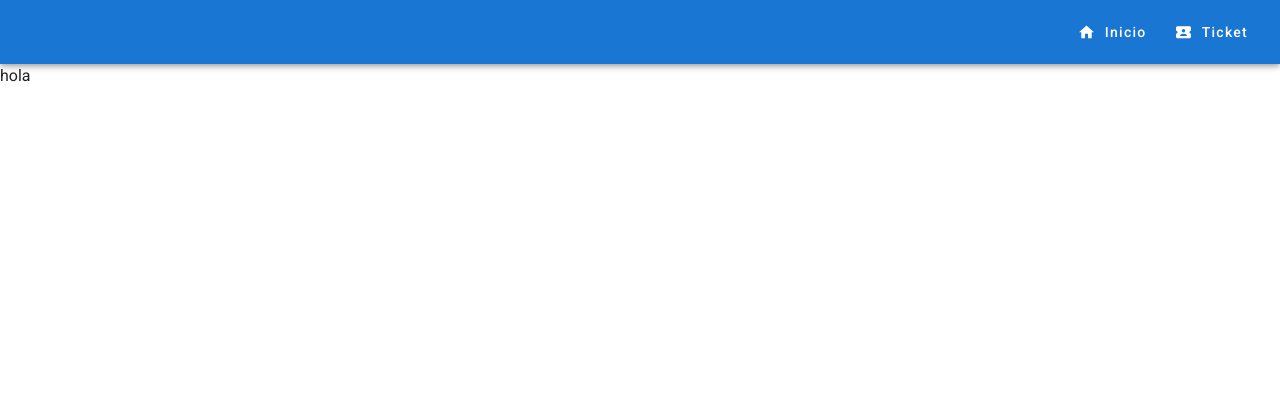
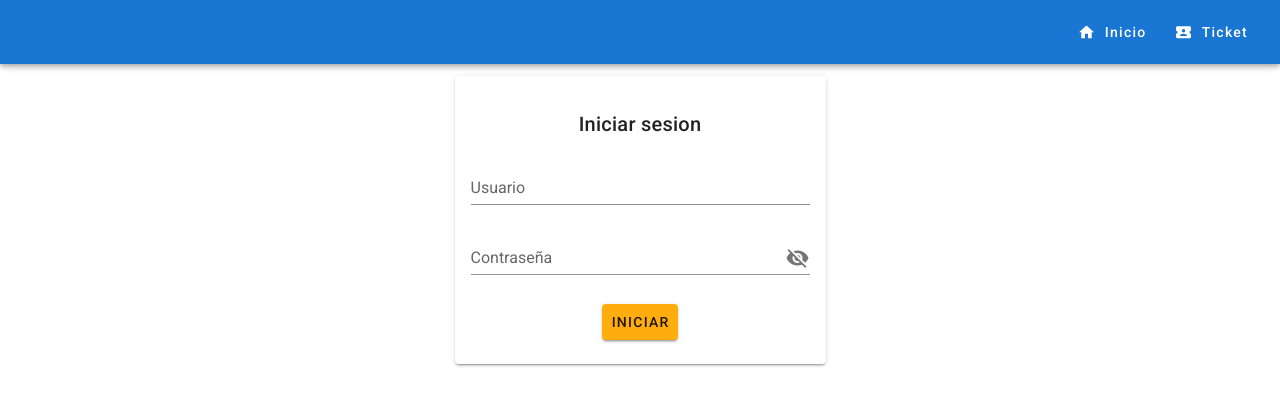
Before and after one commit to JavCho23/colasvirtuales, a Vue app: page /signIn in a window 1280 px wide. Shown: the top 406 px of the page. Built offline with nearby package versions, Linux system fonts and the light colour scheme.

Commit message:
Interfaz Login

```diff
--- a/src/components/SignInComp.vue
+++ b/src/components/SignInComp.vue
@@ -1,5 +1,32 @@
 <template>
-  <div>
-    hola
-  </div>
+  <v-card class="pa-4">
+    <v-card-title class="d-flex justify-center">
+      Iniciar sesion
+    </v-card-title>
+    <v-text-field
+            label="Usuario"
+            placeholder="tugatita123"
+    ></v-text-field>
+     <v-text-field
+            label="Contraseña"
+            placeholder="********"
+            :append-icon="show ? 'mdi-eye' : 'mdi-eye-off'"
+            :type="show ? 'text' : 'password'"
+             @click:append="show = !show"
+    ></v-text-field>
+    <v-card-actions class="d-flex justify-center">
+      <v-btn color="#ffac0e">
+        Iniciar
+      </v-btn>
+    </v-card-actions>
+  </v-card>
 </template>
+<script>
+  export default {
+    data () {
+      return {
+        show: false,
+      }
+    },
+  }
+</script>
--- a/src/views/SignIn.vue
+++ b/src/views/SignIn.vue
@@ -1,7 +1,11 @@
 <template>
-  <div>
-    <signInComp />
-  </div>
+  <v-container>
+  <v-row class="d-flex justify-center">
+    <v-col cols="12" md="4">
+        <signInComp />
+    </v-col>
+  </v-row>
+  </v-container>
 </template>
 <script>
 import signInComp from "@/components/SignInComp.vue";
```
